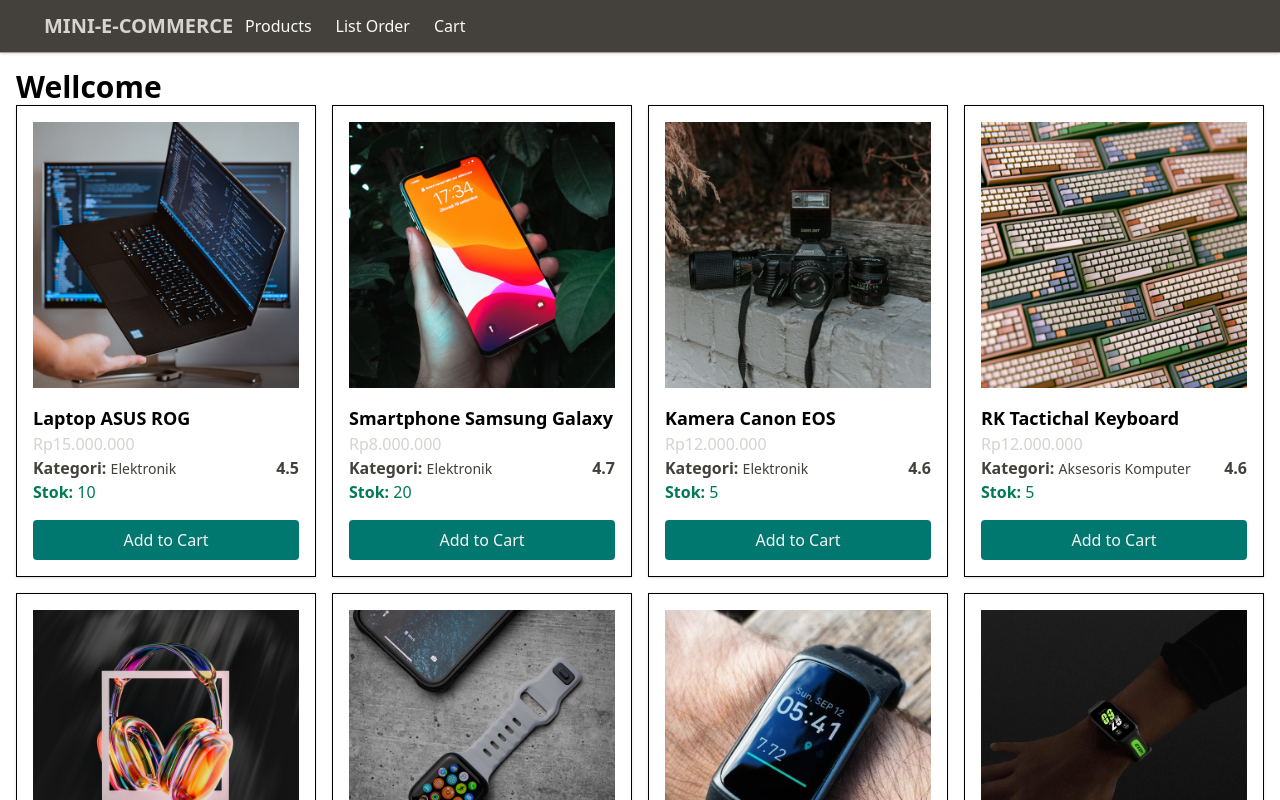
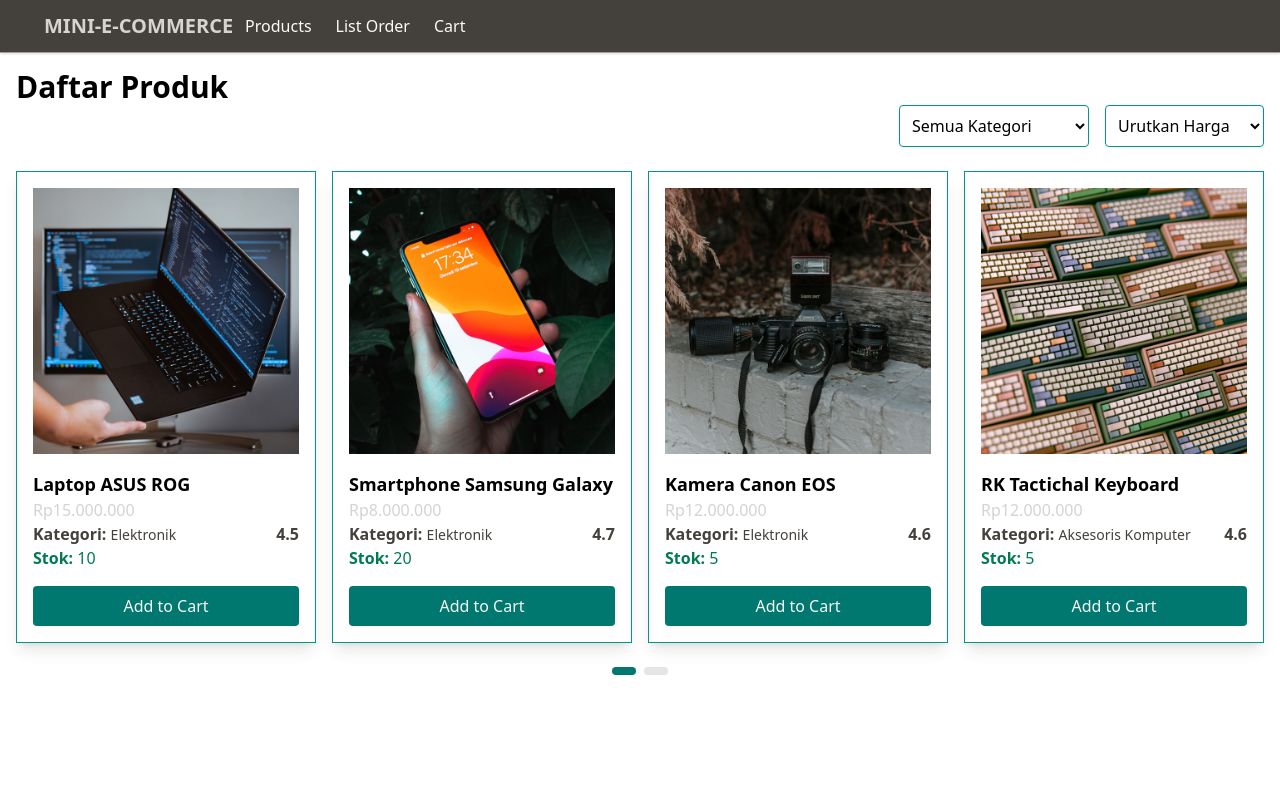
Before and after one commit to tkarombang/FE-Mini-Ecommerce, a Next.js app: page / in a window 1280 px wide. Shown: the top 800 px of the page. Built offline with nearby package versions, Linux system fonts and the light colour scheme.

Commit message:
Fix - List Products

```diff
--- a/src/app/page.tsx
+++ b/src/app/page.tsx
@@ -1,21 +1,42 @@
 "use client";
 
-import { products } from "@/data/products";
-import { useCartStore } from "@/store/cartStore";
+// import { products } from "@/data/products";
+import { useCartStore, useProductStore } from "@/store/cartStore";
 import Image from "next/image";
 
-export default function Home() {
+export default function ProductListPage() {
+  const { filteredProducts, category, priceSort, currentPage, itemsPerPage, setCategory, setPriceSort, setPage } = useProductStore();
+
   const addToCart = useCartStore((state) => state.addToCart);
-  const item = useCartStore((state) => state.items);
-  console.log(item);
+  // const item = useCartStore((state) => state.items);
+  // console.log(item);
+
+  const startIndex = (currentPage - 1) * itemsPerPage;
+  const paginatedProducts = filteredProducts.slice(startIndex, startIndex + itemsPerPage);
+  const totalPages = Math.ceil(filteredProducts.length / itemsPerPage);
 
   return (
     <div>
-      <h1 className="text-3xl font-bold">Wellcome</h1>
+      <h1 className="text-3xl font-bold">Daftar Produk</h1>
+
+      <div className="flex flex-wrap gap-4 mb-6 justify-end">
+        <select value={category} onChange={(e) => setCategory(e.target.value)} className="border-teal-600 border rounded px-2 py-2 cursor-pointer">
+          <option value="">Semua Kategori</option>
+          <option value="Elektronik">Elektronik</option>
+          <option value="Aksesoris Komputer">Aksesoris Komputer</option>
+          <option value="Perangkat Wearable">Perangkat Wearable</option>
+        </select>
+
+        <select value={priceSort} onChange={(e) => setPriceSort(e.target.value as "asc" | "desc" | "")} className="border-teal-600 border rounded px-2 py-2 cursor-pointer">
+          <option value="">Urutkan Harga</option>
+          <option value="asc">Harga Terendah</option>
+          <option value="desc">Harga Tertinggi</option>
+        </select>
+      </div>
 
       <div className="grid grid-cols-1 sm:grid-cols-2 md-grid-cols-3 lg:grid-cols-4 gap-4">
-        {products.map((product) => (
-          <div key={product.id} className="border rounded-lg- p-4 shadow-sm hover:shadow-lg transition">
+        {paginatedProducts.map((product) => (
+          <div key={product.id} className="border-teal-600 border rounded-lg- p-4 shadow-lg hover:shadow-lg transition">
             <Image src={product.image} alt={product.nama} width={400} height={400} className="object-cover rounded-mb mb-4" />
             <h2 className="text-lg font-semibold">{product.nama}</h2>
             <p className="text-stone-300">Rp{product.price.toLocaleString("id-ID")}</p>
@@ -35,6 +56,12 @@
           </div>
         ))}
       </div>
+
+      <div className="flex justify-center mt-6 gap-2">
+        {Array.from({ length: totalPages }, (_, i) => i + 1).map((page) => (
+          <button key={page} onClick={() => setPage(page)} className={`cursor-pointer px-3 py-1 rounded ${page === currentPage ? "bg-teal-700 text-stone-100" : "bg-stone-200"}`}></button>
+        ))}
+      </div>
     </div>
   );
 }
--- a/src/store/cartStore.ts
+++ b/src/store/cartStore.ts
@@ -1,5 +1,57 @@
 import { create } from "zustand";
-import type { Product } from "@/data/products";
+import { products, Product } from "@/data/products";
+
+type ProductState = {
+  allProducts: Product[];
+  filteredProducts: Product[];
+  category: string;
+  priceSort: "asc" | "desc" | "";
+  currentPage: number;
+  itemsPerPage: number;
+  setCategory: (category: string) => void;
+  setPriceSort: (sort: "asc" | "desc" | "") => void;
+  setPage: (page: number) => void;
+  applyFilters: () => void;
+};
+
+export const useProductStore = create<ProductState>((set, get) => ({
+  allProducts: products,
+  filteredProducts: products,
+  category: "",
+  priceSort: "",
+  currentPage: 1,
+  itemsPerPage: 4,
+
+  setCategory: (category) => {
+    set({ category });
+    get().applyFilters();
+  },
+
+  setPriceSort: (sort) => {
+    set({ priceSort: sort });
+    get().applyFilters();
+  },
+
+  setPage: (page) => {
+    set({ currentPage: page });
+  },
+
+  applyFilters: () => {
+    let filtered = [...get().allProducts];
+
+    if (get().category) {
+      filtered = filtered.filter((p) => p.kategori === get().category);
+    }
+
+    if (get().priceSort === "asc") {
+      filtered.sort((a, b) => a.price - b.price);
+    } else if (get().priceSort === "desc") {
+      filtered.sort((a, b) => b.price - a.price);
+    }
+
+    set({ filteredProducts: filtered, currentPage: 1 });
+  },
+}));
 
 type CartItem = Product & { qty: number };
 type CartState = {
```
